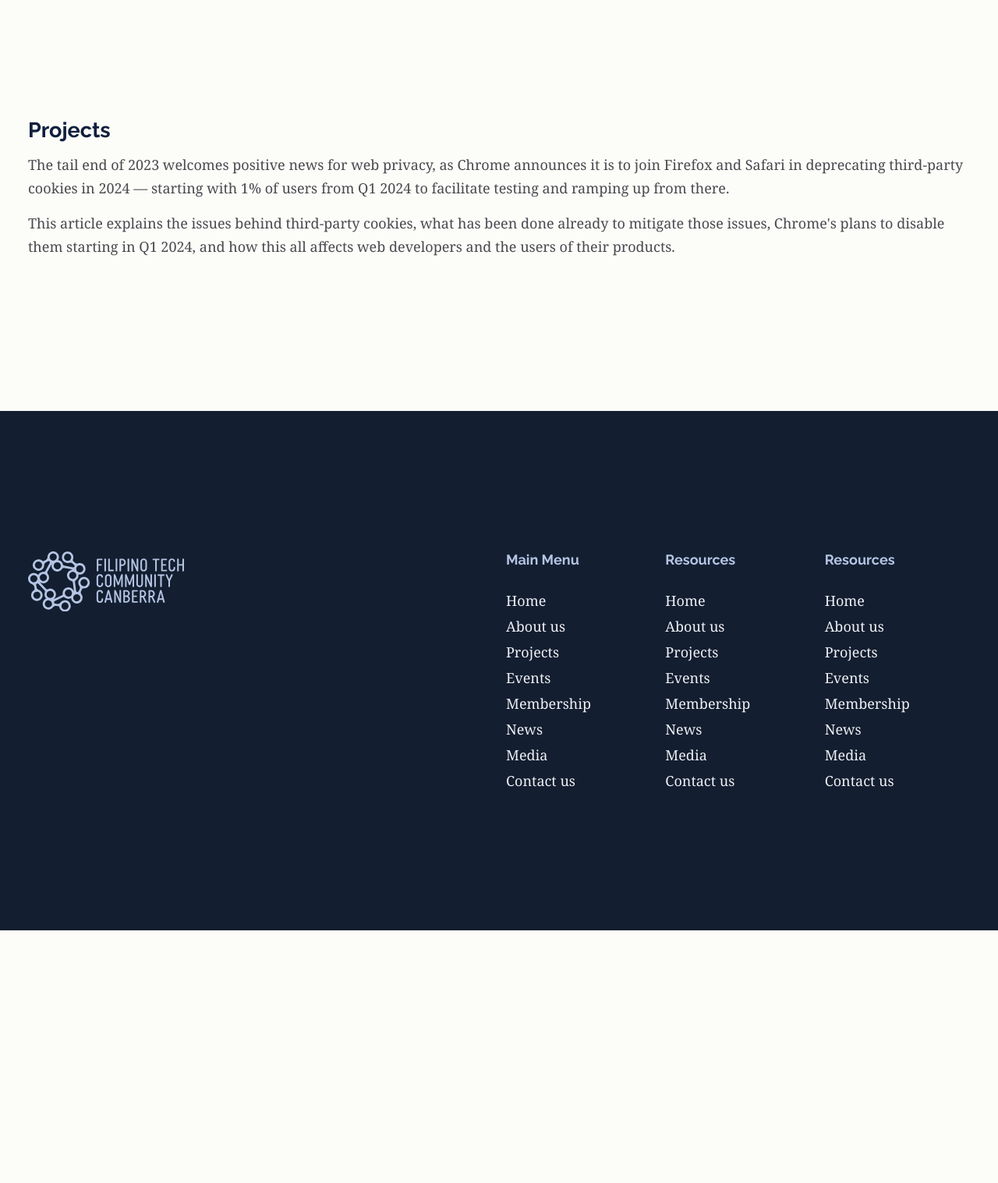
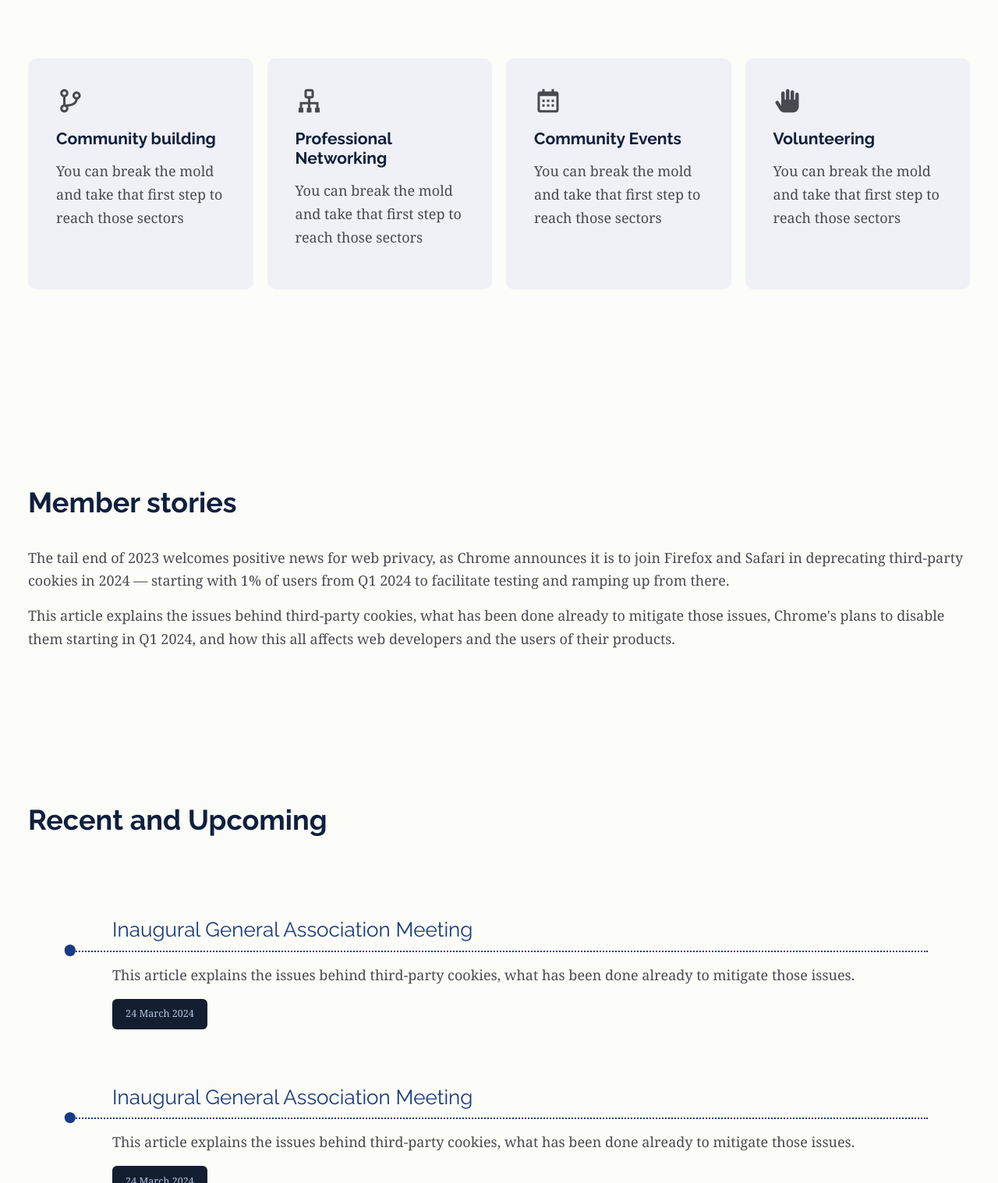
Before and after one commit to GovHack-FTCC/ftcc, a plain HTML site: page index.html in a window 1280 px wide. Shown: the part 1283-2800 px from the top of the page at 78% size. Before the commit the page ends 2476 px from the top, so only its background shows below. Drawn offline with nearby package versions, Linux system fonts and the light colour scheme.

Commit message:
add cards

```diff
--- a/assets/css/gradients.css
+++ b/assets/css/gradients.css
@@ -47,7 +47,7 @@
   width: 100%;
   z-index: -20;
   background-color: var(--clr-primary-darker);
-  background-image: linear-gradient(0deg,#131c4d 0%,#0a0817 70%);
+  background-image: linear-gradient(0deg, var(--clr-primary) 0%,var(--clr-primary-darker) 70%);
 }
 
 .bg-full-02 {
--- a/index.html
+++ b/index.html
@@ -41,7 +41,7 @@
     </div>
 
     <!-- blurry blob background -->
-    <div class="blub-01"></div>
+    <!-- <div class="blub-01"></div> -->
     <!-- background full -->
     <div class="bg-full-01"></div>
 
@@ -57,15 +57,15 @@
         <p>FTCC’s mission is to connect, support, and upskill Filipino ICT professionals in Australia and to represent Filipino professionals as highly-skilled and globally competitive talents contributing to Australia’s goal of becoming a top digital economy by 2030. </p>
         <div class="button-row">
           <a href="#join" class="btn btn-primary">Get to know us</a>
-          <a href="#projects" class="btn btn-secondary">Our stories</a>
+          <a href="#stories" class="btn btn-secondary">Our stories</a>
         </div>
       </div>
     </div>
 
     <!-- blurry blob background -->
-    <div class="blub-02"></div>
+    <!-- <div class="blub-02"></div> -->
     <!-- blurry blob background -->
-    <div class="blub-03"></div>
+    <!-- <div class="blub-03"></div> -->
     <!-- background full -->
     <div class="bg-full-02"></div>
 
@@ -75,7 +75,7 @@
   <section id="join" class="boxed">
     <div class="row">
       <div class="section-title">
-        <h2>Come join us</h2>
+        <h2>Who are we?</h2>
       </div>
       <div class="section-content">
         <p>We created the group six months ago with a mission of supporting Filipino-Australians ICT professionals and those who aspire to enter the tech workforce in Canberra through enablement and networking activities.</p>
@@ -83,18 +83,111 @@
         <p>You can break the mold and take that first step to reach those sectors of our community that need a leg-up.</p>
         <p>Come join us and be part of our mission!</p>
       </div>
+      <div class="cards cards-01">
+
+        <div class="card-item">
+          <i class='bx bx-git-branch'></i>
+          <h3>Community building</h3>
+          <p>You can break the mold and take that first step to reach those sectors</p>
+        </div>
+
+        <div class="card-item">
+          <i class='bx bx-sitemap' ></i>
+          <h3>Professional Networking</h3>
+          <p>You can break the mold and take that first step to reach those sectors</p>
+        </div>
+
+        <div class="card-item">
+          <i class='bx bx-calendar'></i>
+          <h3>Community Events</h3>
+          <p>You can break the mold and take that first step to reach those sectors</p>
+        </div>
+
+        <div class="card-item">
+          <i class='bx bxs-hand'></i>
+          <h3>Volunteering</h3>
+          <p>You can break the mold and take that first step to reach those sectors</p>
+        </div>
+
+      </div>
     </div>
   </section>
 
-  <!-- projects section -->
-  <section id="projects" class="boxed">
+  <!-- member stories section -->
+  <section id="stories" class="boxed reverse">
     <div class="row">
       <div class="section-title">
-        <h2>Projects</h2>
+        <h2>Member stories</h2>
       </div>
       <div class="section-content">
         <p>The tail end of 2023 welcomes positive news for web privacy, as Chrome announces it is to join Firefox and Safari in deprecating third-party cookies in 2024 — starting with 1% of users from Q1 2024 to facilitate testing and ramping up from there.</p>
         <p>This article explains the issues behind third-party cookies, what has been done already to mitigate those issues, Chrome's plans to disable them starting in Q1 2024, and how this all affects web developers and the users of their products.</p>
+      </div>
+    </div>
+  </section>
+
+  <!-- member stories section -->
+  <section id="events" class="boxed reverse">
+    <div class="row">
+      <div class="section-title">
+        <h2>Recent and Upcoming</h2>
+      </div>
+      <div class="section-content events-list">
+
+        <div class="event-item">
+          <p class="event-title">Inaugural General Association Meeting</p>
+          <p class="event-description">This article explains the issues behind third-party cookies, what has been done already to mitigate those issues.</p>
+          <p class="event-date">24 March 2024</p>
+        </div>
+        <div class="event-item">
+          <p class="event-title">Inaugural General Association Meeting</p>
+          <p class="event-description">This article explains the issues behind third-party cookies, what has been done already to mitigate those issues.</p>
+          <p class="event-date">24 March 2024</p>
+        </div>
+        <div class="event-item">
+          <p class="event-title">Inaugural General Association Meeting</p>
+          <p class="event-description">This article explains the issues behind third-party cookies, what has been done already to mitigate those issues.</p>
+          <p class="event-date">24 March 2024</p>
+        </div>
+
+      </div>
+    </div>
+  </section>
+
+  <!-- news and articles -->
+  <section id="news" class="reverse">
+    <div class="row boxed">
+      <div class="section-title">
+        <h2>News and Articles</h2>
+      </div>
+      <div class="section-content">
+        <div class="cards news-list">
+
+          <div class="card-item">
+            <img src="./assets/images/ftcc-01.jpg" alt="">
+            <h3>Community building</h3>
+            <p>You can break the mold and take that first step to reach those sectors</p>
+          </div>
+
+          <div class="card-item">
+            <img src="./assets/images/ftcc-01.jpg" alt="">
+            <h3>Professional Networking</h3>
+            <p>You can break the mold and take that first step to reach those sectors</p>
+          </div>
+
+          <div class="card-item">
+            <img src="./assets/images/ftcc-01.jpg" alt="">
+            <h3>Community Events</h3>
+            <p>You can break the mold and take that first step to reach those sectors</p>
+          </div>
+
+          <div class="card-item">
+            <img src="./assets/images/ftcc-01.jpg" alt="">
+            <h3>Volunteering</h3>
+            <p>You can break the mold and take that first step to reach those sectors</p>
+          </div>
+
+        </div>
       </div>
     </div>
   </section>
--- a/style.css
+++ b/style.css
@@ -156,6 +156,10 @@
   padding: 0;
   position: absolute;
   top: 4.65rem;
+}
+
+header.folded .logo-main svg {
+  animation: none;
 }
 
 .quote {
@@ -322,6 +326,13 @@
   }
 }
 
+/* section title */
+
+.section-title h2 {
+  font-size: 2rem;
+  margin-bottom: 2rem;
+}
+
 /* hero section */
 section.hero {
   text-align: center;
@@ -339,6 +350,10 @@
   padding-bottom: 4rem
 }
 
+section.hero .section-title {
+  padding-top: 8rem
+}
+
 section.hero h2 {
   font-size: 3.6rem;
   font-weight: 600;
@@ -346,6 +361,26 @@
   width: 80%;
   margin: 0 auto;
   margin-bottom: 2rem;
+}
+
+/* cards */
+
+.cards {
+  display: grid;
+  grid-template-columns: repeat(auto-fill, minmax(min(14rem,100%),1fr));
+  gap: 1rem;
+  padding: 4rem 0;
+}
+
+.cards.cards-01 i {
+  font-size: 2rem;
+  margin-bottom: 1rem;
+}
+
+.card-item {
+  padding: 2rem;
+  background-color: var(--clr-primary-lightest);
+  border-radius: 10px;
 }
 
 /* buttons */
@@ -395,15 +430,8 @@
     display: flex;
     justify-content: flex-start;
     align-items: flex-start;
-    height: 90dvh;
-    min-height: 90dvh;
-  }
-  section.hero .row {
-    padding-top: 6rem;
-  }
-
-  .section-title {
-    padding-top: 8rem;
+    height: fit-content;
+    min-height: fit-content;
   }
 
   section.hero h2 {
@@ -416,6 +444,74 @@
   .button-row {
     justify-content: flex-start;
   }
+}
+
+/* events list */
+
+.events-list {
+  padding: 3rem;
+}
+
+.event-item {
+  margin-bottom: 4rem;
+}
+
+p.event-date {
+  font-style: var(--fnt-headings);
+  background-color: var(--clr-primary-darker);
+  font-size: .7rem;
+  color: var(--clr-primary-lighter);
+  padding: .25rem .95rem;
+  width: fit-content;
+  border-radius: 6px;
+  margin-left: 3rem;
+}
+
+p.event-title {
+  font-size: 1.45rem;
+  font-family: var(--fnt-headings);
+  color: var(--clr-primary);
+  border-bottom: 2px dotted var(--clr-primary);
+  padding-bottom: .65rem;
+  margin-bottom: 0rem;
+  padding-left: 3rem;
+  position: relative;
+}
+
+p.event-title::before {
+  content: "";
+  height: .8rem;
+  width: .8rem;
+  background-color: var(--clr-primary);
+  border-radius: 100%;
+  position: absolute;
+  left: 0rem;
+  bottom: 0rem;
+  transform: translate(-50%,50%);
+}
+
+p.event-description {
+  padding-left: 3rem;
+}
+
+/* news */
+
+section#news {
+  background-color: var(--clr-primary-lightest);
+}
+
+.cards.news-list .card-item {
+  background-color: transparent;
+  border: 1px solid var(--clr-primary-lightest);
+  overflow: hidden;
+}
+
+.cards.news-list .card-item {
+  padding: 0;
+}
+
+.cards.news-list .card-item > *:not(:first-child) {
+  padding: 1rem 1rem 0 1rem;
 }
 
 /* footer */
```
Also changed, not shown: assets/images/ftcc-01.jpg (added).
